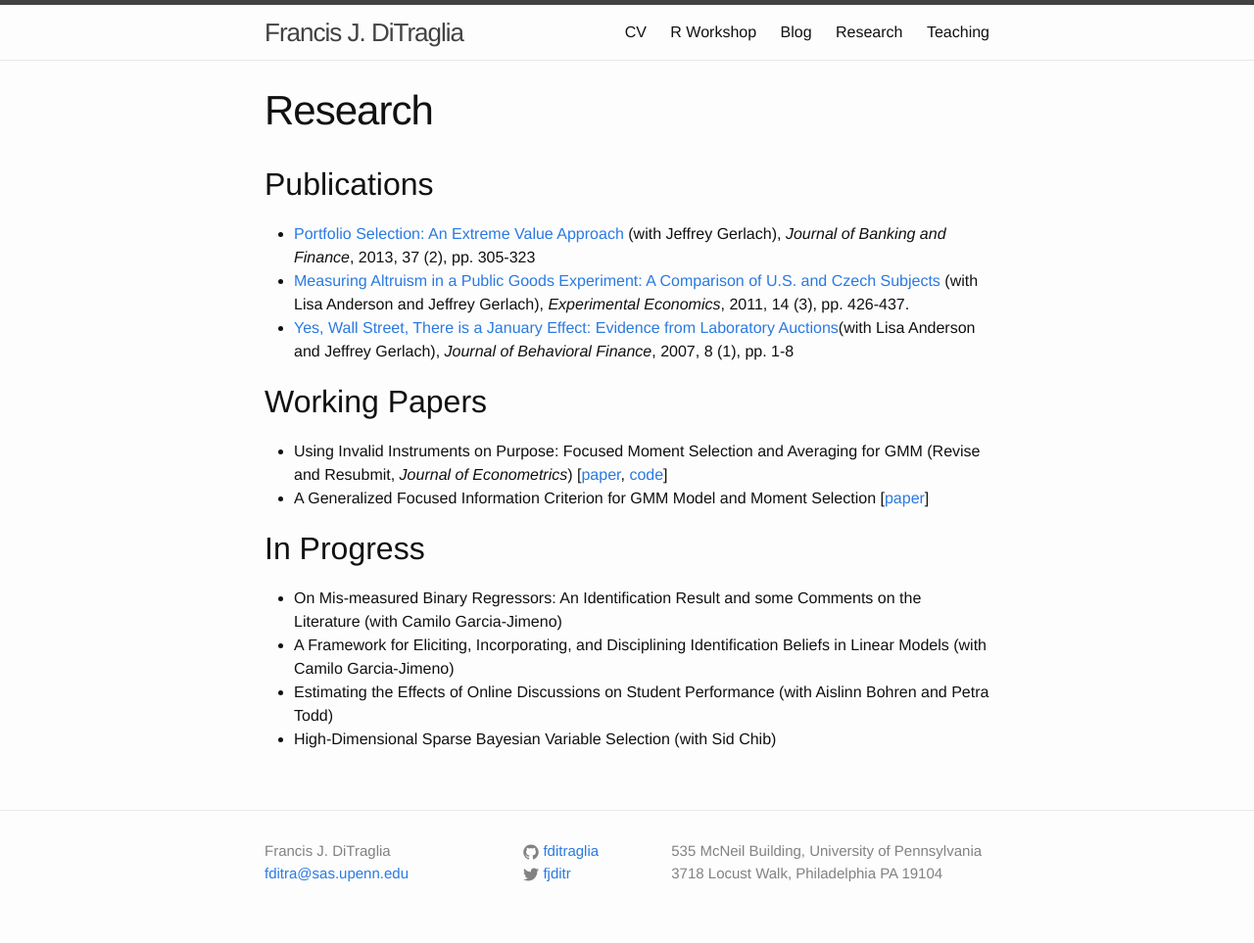
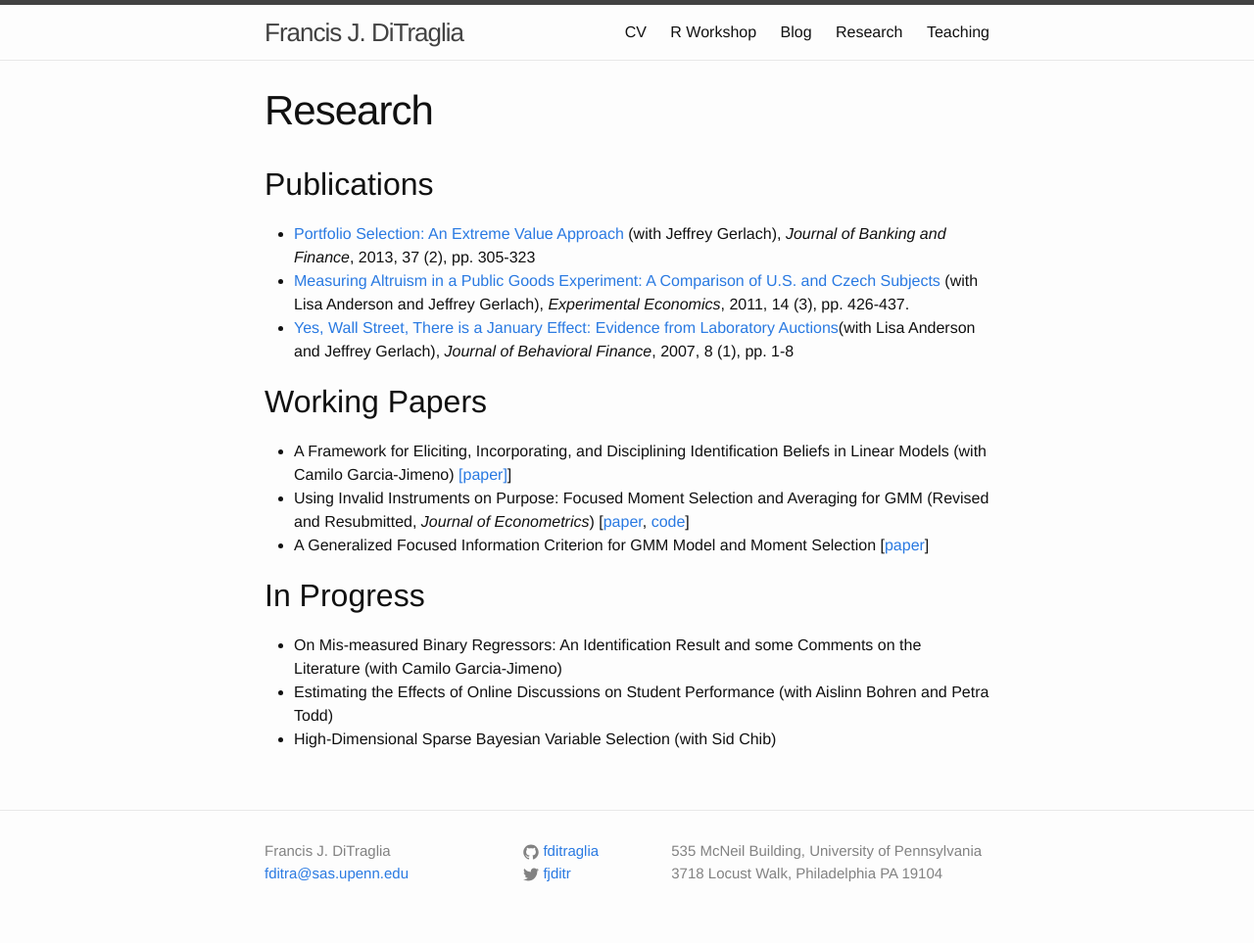
Before and after one commit to fditraglia/fditraglia.github.io, a Jekyll site: the page built from research.md, in a window 1280 px wide. Shown: the whole page at 98% size. Built offline with Jekyll 4.4.1, drawn with Linux system fonts in a browser that asks for light colours.

Commit message:
add sick-instruments paper to website

```diff
--- a/research.md
+++ b/research.md
@@ -11,11 +11,11 @@ permalink: /research/
 
 ## Working Papers
 
-- Using Invalid Instruments on Purpose: Focused Moment Selection and Averaging for GMM (Revise and Resubmit, *Journal of Econometrics*) [[paper](http://ditraglia.com/pdf/DiTraglia_FMSC_2015_08_10.pdf), [code](https://github.com/fditraglia/fmsc)]
+- A Framework for Eliciting, Incorporating, and Disciplining Identification Beliefs in Linear Models (with Camilo Garcia-Jimeno) [[paper]]({{ site.base }}/pdf/DiTraglia_Garcia-Jimeno.pdf)]
+- Using Invalid Instruments on Purpose: Focused Moment Selection and Averaging for GMM (Revised and Resubmitted, *Journal of Econometrics*) [[paper](http://ditraglia.com/pdf/DiTraglia_FMSC_2015_08_10.pdf), [code](https://github.com/fditraglia/fmsc)]
 - A Generalized Focused Information Criterion for GMM Model and Moment Selection [[paper]({{ site.base }}/pdf/GFIC_paper.pdf)]
 
 ## In Progress
 - On Mis-measured Binary Regressors: An Identification Result and some Comments on the Literature (with Camilo Garcia-Jimeno)
--  A Framework for Eliciting, Incorporating, and Disciplining Identification Beliefs in Linear Models (with Camilo Garcia-Jimeno)
 -  Estimating the Effects of Online Discussions on Student Performance (with Aislinn Bohren and Petra Todd)
 -  High-Dimensional Sparse Bayesian Variable Selection (with Sid Chib)
```
Also changed, not shown: 1 other file.
